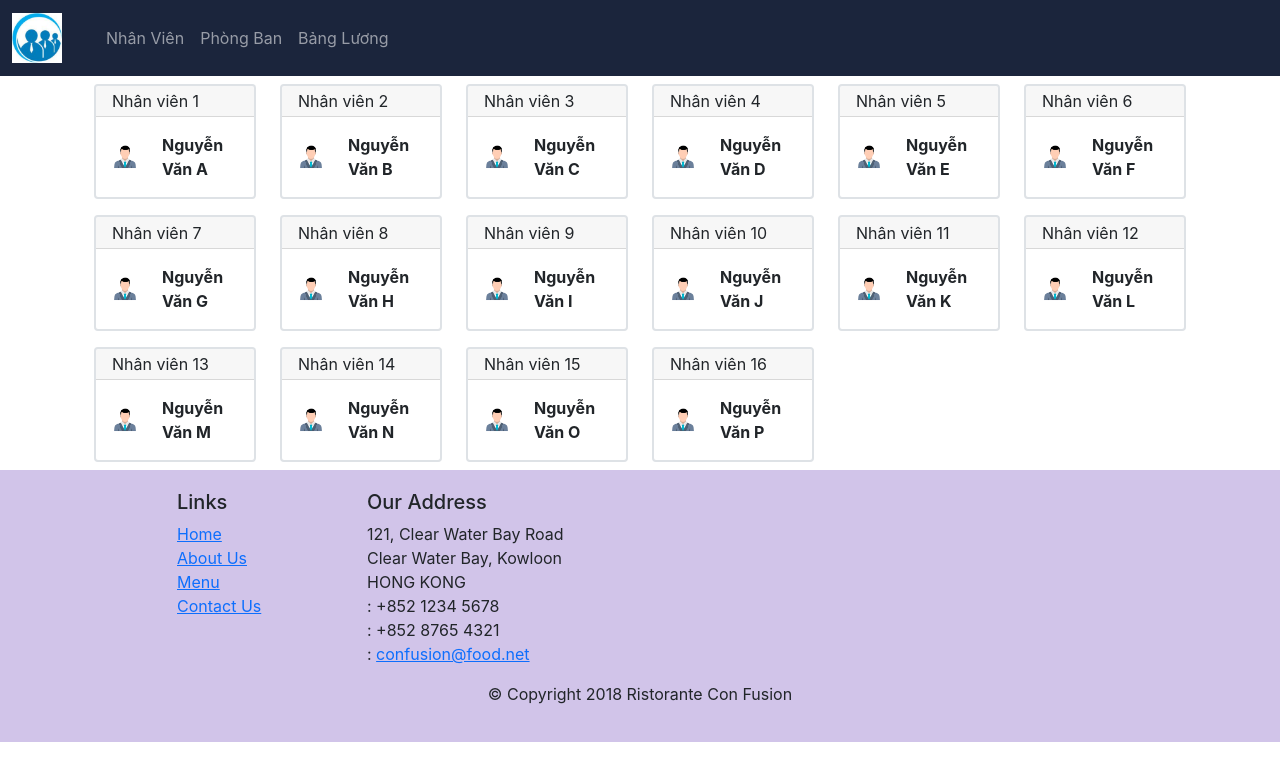
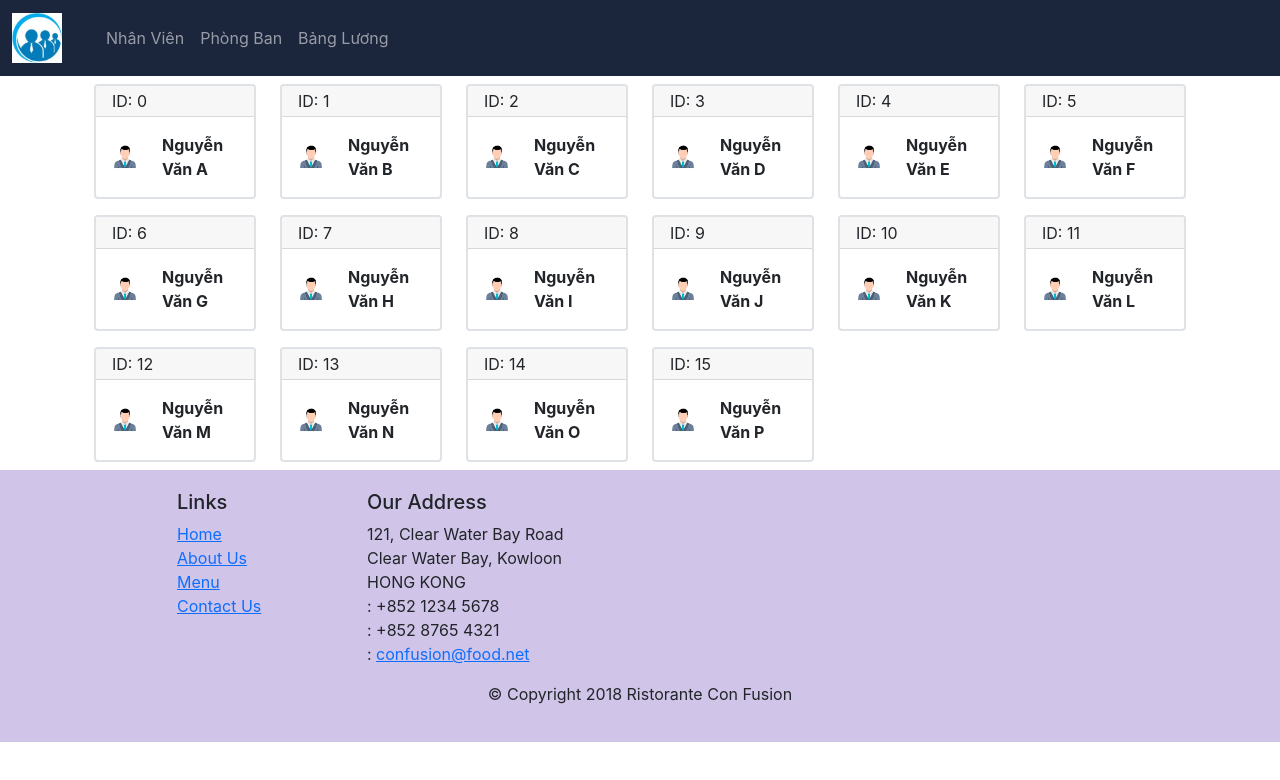
Before and after one commit to victhangnguyen/RJS101x_ASM_thangncfx16840, a React (Create React App) app: page / in a window 1280 px wide. Shown: the top 780 px of the page. Built offline with nearby package versions, Linux system fonts and the light colour scheme.

Commit message:
Updating StaffListComponent to change Index to ID

```diff
--- a/src/components/StaffListComponent.js
+++ b/src/components/StaffListComponent.js
@@ -13,7 +13,7 @@ function StaffListComponent(props) {
     setCurrentStaff(staffId);
   };
 
-  const renderStaffCard = function (staff, index) {
+  const staffList = props.staffs.map((staff) => {
     return (
       <div key={staff.id} className="col-6 col-md-4 col-lg-2">
         <Card
@@ -22,7 +22,7 @@ function StaffListComponent(props) {
           }`}
           onClick={onSelectedStaff.bind(this, staff.id)}
         >
-          <CardHeader className="px-3">Nhân viên {index + 1}</CardHeader>
+          <CardHeader className="px-3">ID: {staff.id}</CardHeader>
           <CardBody className="px-3">
             <div className="row">
               <div className="col-4">
@@ -38,11 +38,7 @@ function StaffListComponent(props) {
         </Card>
       </div>
     );
-  };
-
-  const staffList = props.staffs.map((staff, index) =>
-    renderStaffCard(staff, index)
-  );
+  });
 
   return (
     <div className="container">
@@ -58,29 +54,3 @@ function StaffListComponent(props) {
 }
 
 export default StaffListComponent;
-
-// class StaffList extends React.Component {
-//   constructor(props) {
-//     super(props);
-//     this.state = {
-//       selectedStaff: null, //! init null
-//     };
-//   }
-
-//   render() {
-//
-//     return (
-//       <div className="container">
-//         <div className="row">{staffList}</div>
-//         <div className="row">
-//           <StaffDetail
-//             staff={this.state.selectedStaff}
-//             column={this.props.column}
-//           />
-//         </div>
-//       </div>
-//     );
-//   }
-// }
-
-// export default StaffList;
```
Also changed, not shown: src/App.js (+0 -18 lines).
